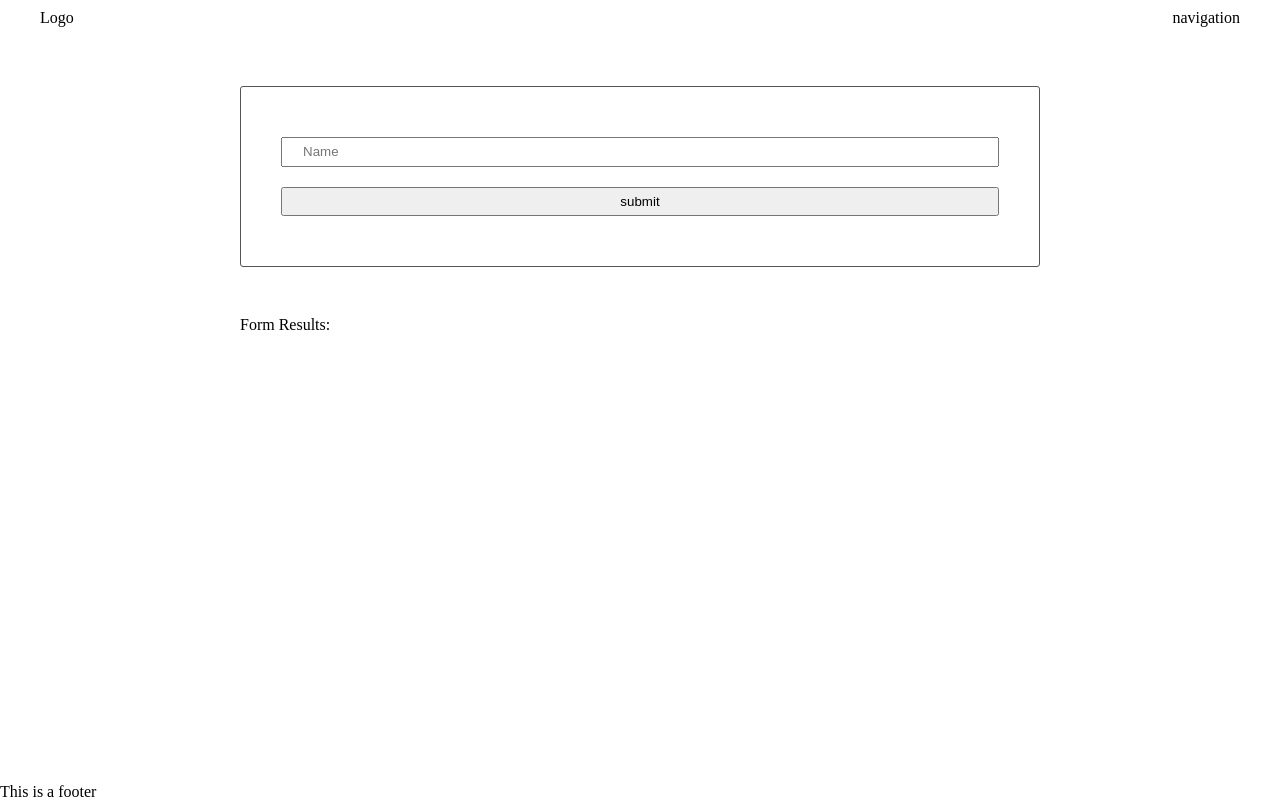
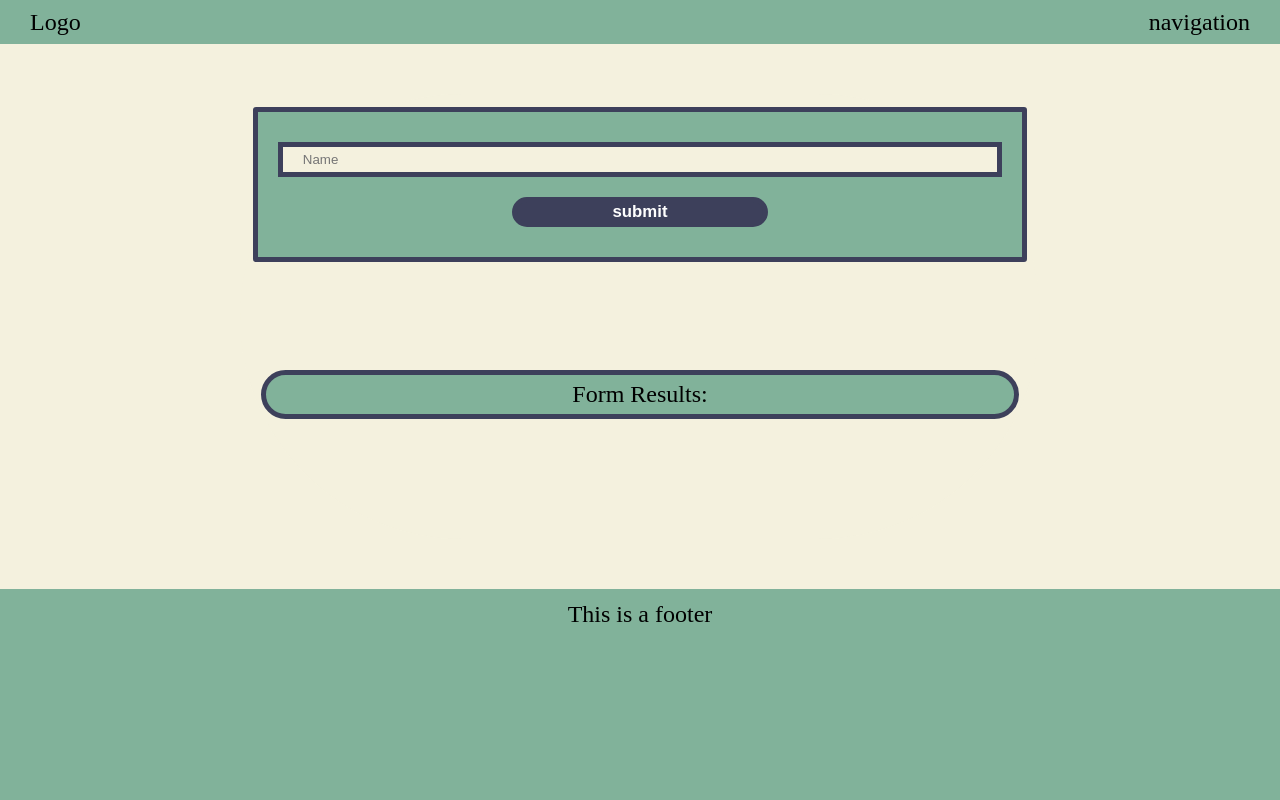
Before and after one commit to Candidemile/Udacity-EvaluateNewsNLP, a website built with webpack: page src/client/views/index.html in a window 1280 px wide. Built offline with nearby package versions, Linux system fonts and the light colour scheme.

Commit message:
feat: add sass styles with nesting and variables

```diff
--- a/src/client/index.js
+++ b/src/client/index.js
@@ -11,5 +11,4 @@ export { checkForName, handleSubmit };
 
 console.log(checkForName);
 
-alert('I EXIST');
 console.log('CHANGE!!');
--- a/src/client/styles/base.scss
+++ b/src/client/styles/base.scss
@@ -1,14 +1,58 @@
+// Set variables
+$color-primary: #81b29a;
+$color-secondary: #f4f1de;
+$color-border: #3d405b;
+$color-button: #3d405b;
+
+/* MAIN rules */
 body {
     display: flex;
     flex-direction: column;
-    min-height: 100vh;
+    min-height: 50vh;
+    background-color: $color-primary;
+    font-size: 1.5em;
+
+    header {
+        background-color: $color-primary;
     }
 
     main {
         flex: 2;
-}
+        background-color: $color-secondary;
 
         section {
             max-width: 800px;
             margin: 50px auto;
+            padding: 1%;
+            text-align: center;
+            border-radius: 30vw;
         }
+
+        .bordered {
+            border: 5px solid $color-border;
+        }
+
+        .button {
+            background-color: $color-button;
+            border-radius: 30vw;
+            width: 20vw;
+            color: white;
+            font-weight: bold;
+            font-size: 0.7em;
+        }
+
+        .light {
+            background-color: $color-secondary;
+        }
+
+        .dark {
+            background-color: $color-primary;
+        }
+    }
+
+    footer {
+        background-color: $color-primary;
+        text-align: center;
+        padding: 1%;
+    }
+}
--- a/src/client/styles/form.scss
+++ b/src/client/styles/form.scss
@@ -1,12 +1,12 @@
 form {
     border: 1px solid #545454;
     border-radius: 3px;
-    padding: 40px;
+    padding: 20px;
 }
 
 input {
     padding: 5px 20px;
     width: 100%;
-    line-height: 16px;
+    line-height: 10px;
     margin: 10px 0;
 }
--- a/src/client/styles/header.scss
+++ b/src/client/styles/header.scss
@@ -1,5 +1,5 @@
 header {
     display: flex;
     justify-content: space-between;
-    padding: 10px 40px;
+    padding: 10px 30px;
 }
--- a/src/client/views/index.html
+++ b/src/client/views/index.html
@@ -3,11 +3,6 @@
     <head>
         <meta charset="utf-8">
         <title>Test</title>
-        <link rel="stylesheet" href="/styles/resets.css">
-        <link rel="stylesheet" href="/styles/base.css">
-        <link rel="stylesheet" href="/styles/header.css">
-        <link rel="stylesheet" href="/styles/form.css">
-        <link rel="stylesheet" href="/styles/footer.css">
     </head>
 
     <body>
@@ -22,14 +17,14 @@
         </header>
 
         <main>
-            <section>
-                <form class="" onsubmit="return Client.handleSubmit(event)">
-                    <input id="name" type="text" name="input" value="" onblur="onBlur()" placeholder="Name">
-                    <input type="submit" name="" value="submit" onclick="return Client.handleSubmit(event)" onsubmit="return Client.handleSubmit(event)">
+            <section class="light">
+                <form class="bordered dark" onsubmit="return Client.handleSubmit(event)">
+                    <input class="bordered light" id="name" type="text" name="input" value="" onblur="onBlur()" placeholder="Name">
+                    <input class="bordered button" type="submit" name="" value="submit" onclick="return Client.handleSubmit(event)" onsubmit="return Client.handleSubmit(event)">
                 </form>
             <section>
 
-            <section>
+            <section class="bordered dark">
                 <strong>Form Results:</strong>
                 <div id="results"></div>
             </section>
```
Lines whose indentation alone changed are shown as unchanged.
